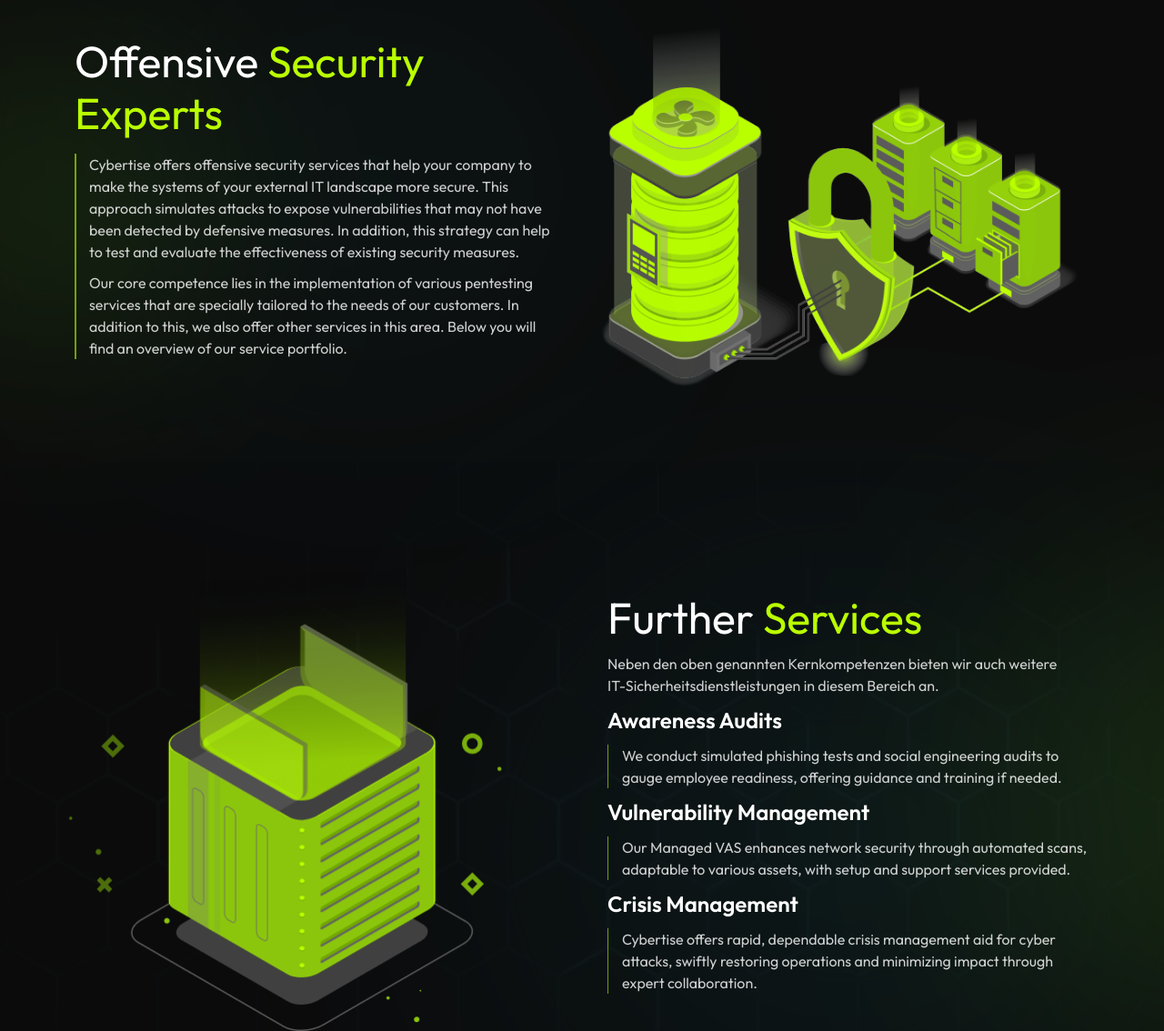
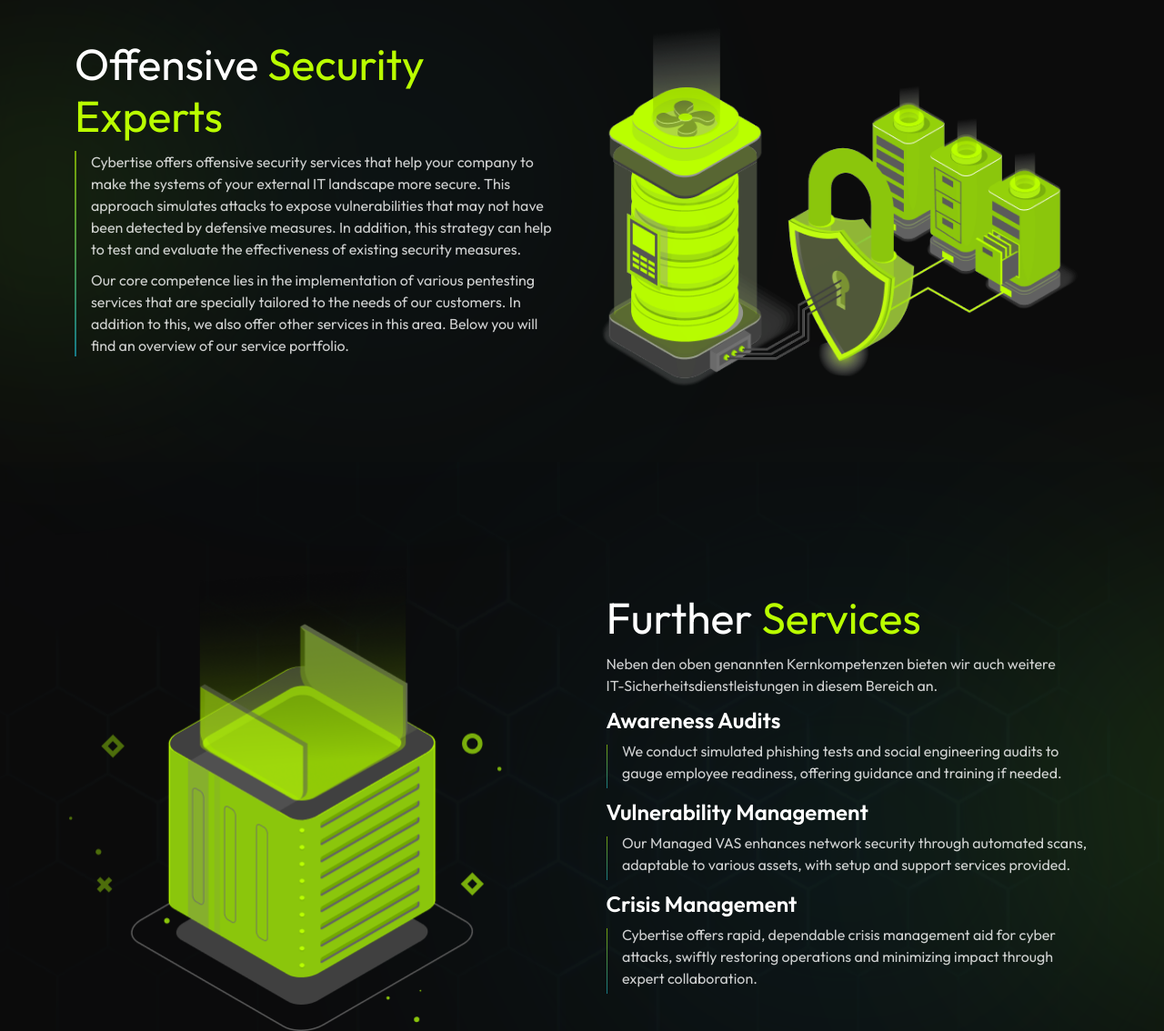
Before and after one commit to Gourav472/TEST-CYBERTISE, a plain HTML site: page index.html in a window 1280 px wide. Shown: the part 2601-3735 px from the top of the page at 91% size. Drawn offline with nearby package versions, Linux system fonts and the light colour scheme.

Commit message:
linear gradient color in border

```diff
--- a/assets/css/style.css
+++ b/assets/css/style.css
@@ -697,45 +697,22 @@
     }
 
     .border-left {
-        position: relative;
+        min-height: 48px;
+        min-width: 1.5px;
+        background: linear-gradient(97.95deg, var(--rgb1) 3.73%, var(--rgb2) 113.03%);
     }
 
-    .border-left::after {
-        content: "";
-        position: absolute;
-        inset: 0;
-        width: 100%;
-        border-bottom: 0px solid var(--white);
-        border-top: 0px solid var(--white);
-        border-right: 0px solid var(--white);
-        border-left: 1.5px solid transparent;
-        background: linear-gradient(97.95deg, var(--rgb1) 3.73%, var(--rgb2) 113.03%) border-box;
-        -webkit-mask:
-            linear-gradient(var(--white) 0 0) content-box,
-            linear-gradient(var(--white) 0 0);
-        mask-composite: exclude;
-        z-index: 3;
+    .border-left-5 {
+        min-height: 72px;
+        min-width: 1.5px;
+        background: linear-gradient(97.95deg, var(--rgb1) 3.73%, var(--rgb2) 113.03%);
     }
 
+
     .border-left-3 {
-        position: relative;
-    }
-
-    .border-left-3::after {
-        content: "";
-        position: absolute;
-        inset: 0;
-        width: 100%;
-        border-bottom: 0px solid var(--white);
-        border-top: 0px solid var(--white);
-        border-right: 0px solid var(--white);
-        border-left: 2px solid transparent;
-        background: linear-gradient(97.95deg, var(--rgb1) 3.73%, var(--rgb2) 113.03%) border-box;
-        -webkit-mask:
-            linear-gradient(var(--white) 0 0) content-box,
-            linear-gradient(var(--white) 0 0);
-        mask-composite: exclude;
-        z-index: 3;
+        min-height: 226px;
+        min-width: 2px;
+        background: linear-gradient(97.95deg, var(--rgb1) 3.73%, var(--rgb2) 113.03%);
     }
 
     .pl_16 {
--- a/index.html
+++ b/index.html
@@ -218,20 +218,30 @@
                         <h2 class=" mb-0 max-527 outfit fw-400 fs-xl lh-57 white text-center text-sm-start">Offensive
                             <span class=" green">Security Experts</span>
                         </h2>
-                        <div class="border-left-3 mt-16 pl_16">
-                            <p class=" mb-0 op-80 max-w-507 outfit fw-400 fs-md lh-24 white text-center text-sm-start">
-                                Cybertise offers offensive security services that help your company to make the systems
+                        <div class=" d-flex gap-3 align-items-center mt-10">
+                            <div class="border-left-3  "> </div>
+                            <div class="">
+                                <p
+                                    class=" mb-0 op-80 max-w-507 outfit fw-400 fs-md lh-24 white text-center text-sm-start">
+                                    Cybertise offers offensive security services that help your company to make the
+                                    systems
                                     of your external IT landscape more secure. This approach simulates attacks to expose
-                                vulnerabilities that may not have been detected by defensive measures. In addition, this
-                                strategy can help to test and evaluate the effectiveness of existing security measures.
+                                    vulnerabilities that may not have been detected by defensive measures. In addition,
+                                    this
+                                    strategy can help to test and evaluate the effectiveness of existing security
+                                    measures.
                                 </p>
                                 <p
                                     class="mb-0 op-80 max-w-507 outfit fw-400 fs-md lh-24 white pt-10 text-center text-sm-start ">
-                                Our core competence lies in the implementation of various pentesting services that are
+                                    Our core competence lies in the implementation of various pentesting services that
+                                    are
                                     specially tailored to the needs of our customers. In addition to this, we also offer
-                                other services in this area. Below you will find an overview of our service portfolio.
+                                    other services in this area. Below you will find an overview of our service
+                                    portfolio.
                                 </p>
                             </div>
+                        </div>
+
                     </div>
                 </div>
                 <div class=" z-2 col-12 justify-content-center justify-content-lg-end d-flex col-lg-6 "
@@ -266,7 +276,8 @@
                         <h2 class=" mb-0 white outfit fw-600 fs-lg lh-33 text-center text-sm-start pt-10">Awareness
                             Audits
                         </h2>
-                        <div class=" border-left pl_16 mt-10">
+                        <div class="d-flex gap-3 align-items-center">
+                            <div class=" border-left  mt-10"></div>
                             <p class=" white mb-0 max-520 op-80 outfit fw-400 fs-md lh-24 text-center text-sm-start">We
                                 conduct simulated phishing
                                 tests and social engineering audits to gauge employee
@@ -274,20 +285,24 @@
                         </div>
                         <h2 class=" mb-0 white outfit fw-600 fs-lg lh-33 pt-10 text-center text-sm-start">Vulnerability
                             Management</h2>
-                        <div class=" border-left pl_16 mt-10">
+                        <div class=" d-flex align-items-center gap-3">
+                            <div class=" border-left  mt-10"></div>
                             <p class=" white mb-0 max-520 op-80 outfit fw-400 fs-md lh-24 text-center text-sm-start">Our
                                 Managed VAS enhances
                                 network security through automated scans, adaptable to various assets, with setup and
                                 support services provided.</p>
                         </div>
+
                         <h2 class=" mb-0 white outfit fw-600 fs-lg lh-33 pt-10 text-center text-sm-start">Crisis
                             Management</h2>
-                        <div class=" border-left pl_16 mt-10">
+                        <div class=" d-flex align-items-center gap-3">
+                            <div class=" border-left-5 mt-10"> </div>
                             <p class=" white mb-0 max-520 op-80 outfit fw-400 fs-md lh-24 text-center text-sm-start">
                                 Cybertise offers rapid,
                                 dependable crisis management aid for cyber attacks, swiftly restoring operations and
                                 minimizing impact through expert collaboration.</p>
                         </div>
+
                     </div>
 
                 </div>
```
Lines whose indentation alone changed are shown as unchanged.
